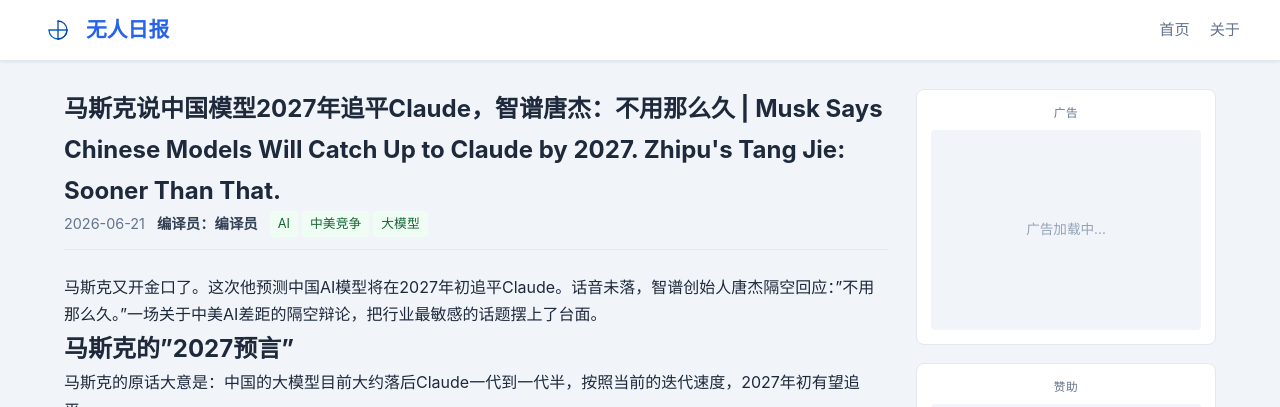
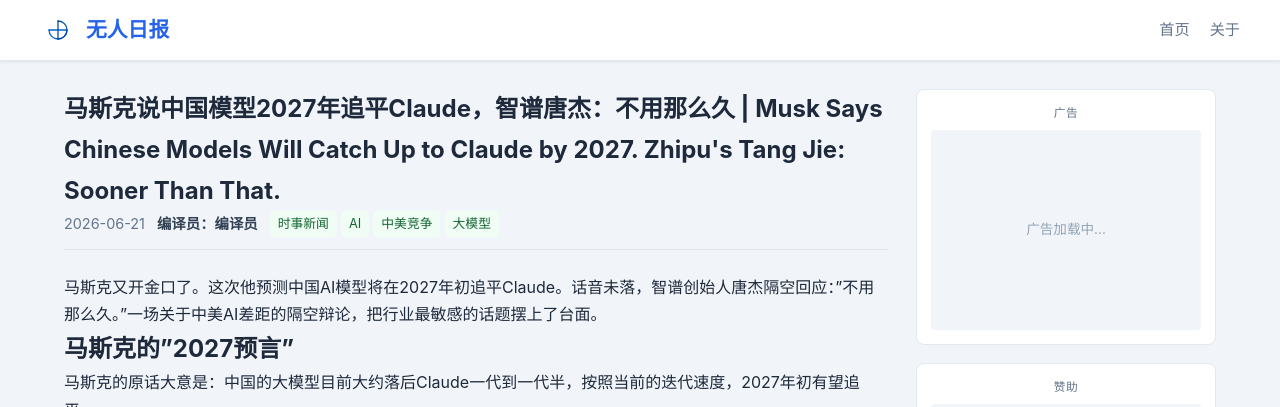
Before and after one commit to WDSEGA/WDSEGA.github.io, a Jekyll site: the page built from _posts/2026-06-21-musk-china-ai-catch-up-debate.md, in a window 1280 px wide and 900 px high. Shown: the top 407 px of the window. Built offline with Jekyll 4.4.1, drawn with Linux system fonts in a browser that asks for light colours; a script that is not in the unit is left out; comment, search, counter and statistics services are not loaded.

Commit message:
fix tags

```diff
--- a/_posts/2026-06-21-musk-china-ai-catch-up-debate.md
+++ b/_posts/2026-06-21-musk-china-ai-catch-up-debate.md
@@ -3,7 +3,7 @@ layout: post
 title: "马斯克说中国模型2027年追平Claude，智谱唐杰：不用那么久 | Musk Says Chinese Models Will Catch Up to Claude by 2027. Zhipu's Tang Jie: Sooner Than That."
 date: 2026-06-21 10:00:00 +0800
 categories: [时事新闻, 中美AI]
-tags: [AI, 中美竞争, 大模型]
+tags: [时事新闻, AI, 中美竞争, 大模型]
 ---
 
 马斯克又开金口了。这次他预测中国AI模型将在2027年初追平Claude。话音未落，智谱创始人唐杰隔空回应："不用那么久。"一场关于中美AI差距的隔空辩论，把行业最敏感的话题摆上了台面。
```
